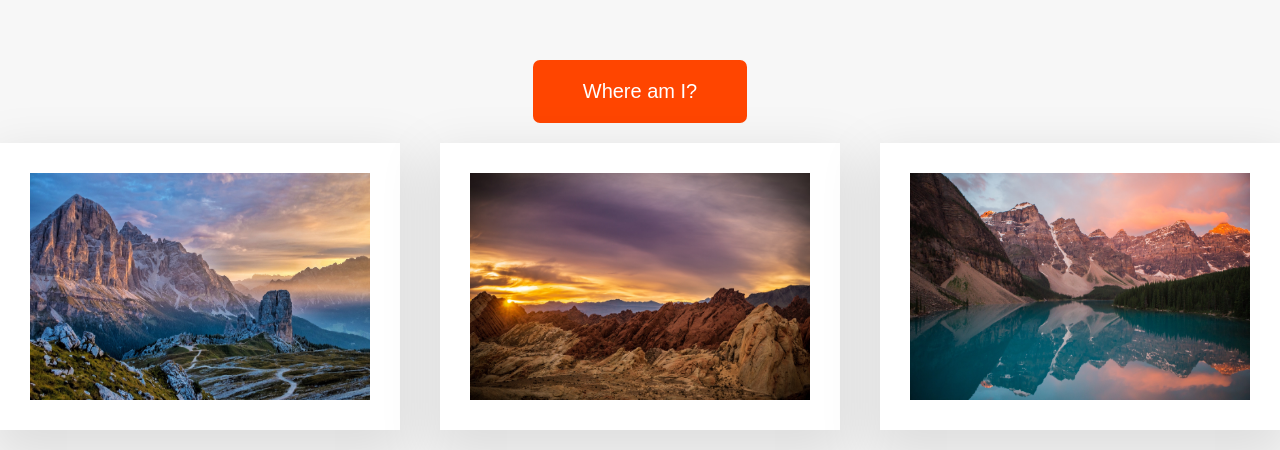
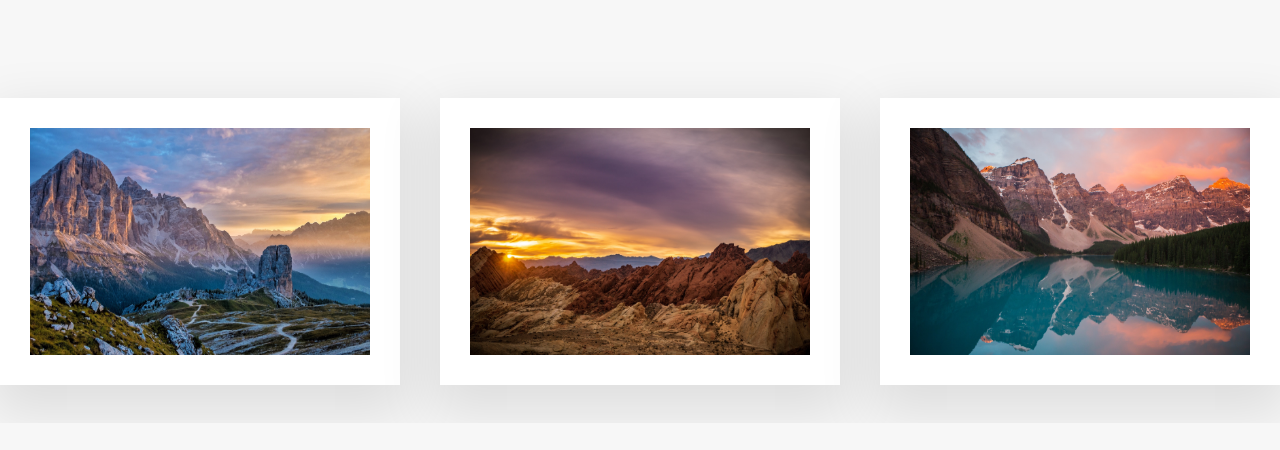
Before and after one commit to ExaltedBlazer/Asynchronous, a plain HTML site: page index.html in a window 1280 px wide. Shown: the part 377-827 px from the top of the page. After the commit the page ends 800 px from the top, so only its background shows below. Drawn offline with Linux system fonts and the light colour scheme.

Commit message:
Updated code

```diff
--- a/index.html
+++ b/index.html
@@ -23,7 +23,7 @@
           </div>
         </article>
       </div>
-      <button class="btn-country">Where am I?</button>
+      <!-- <button class="btn-country">Where am I?</button> -->
       <div class="images"></div>
     </main>
   </body>
```
